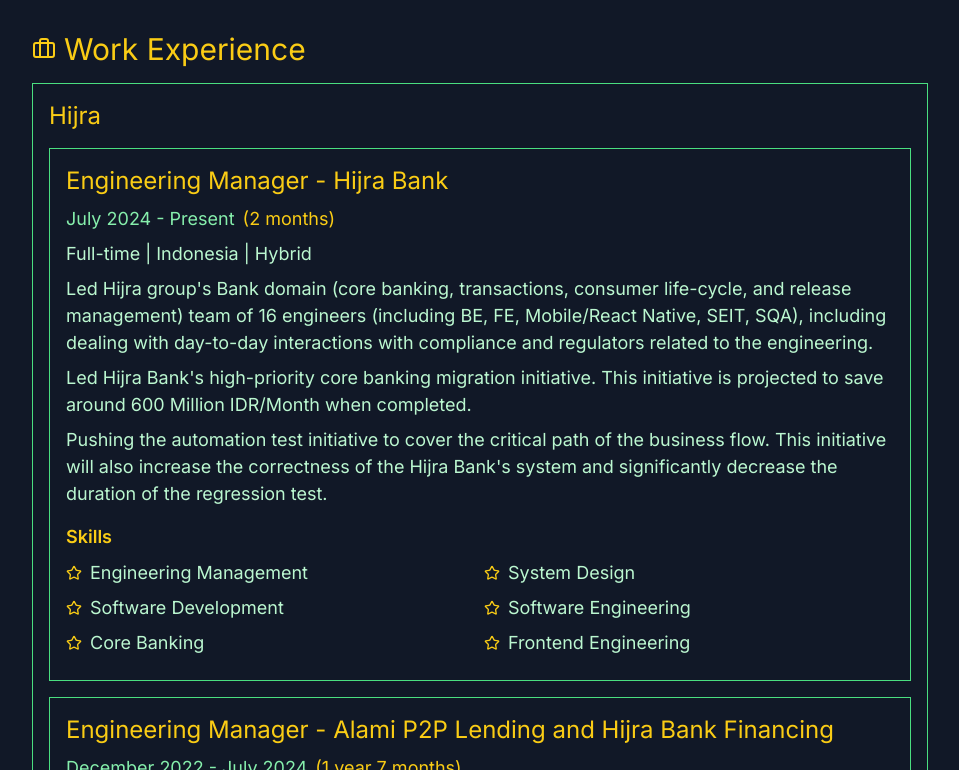
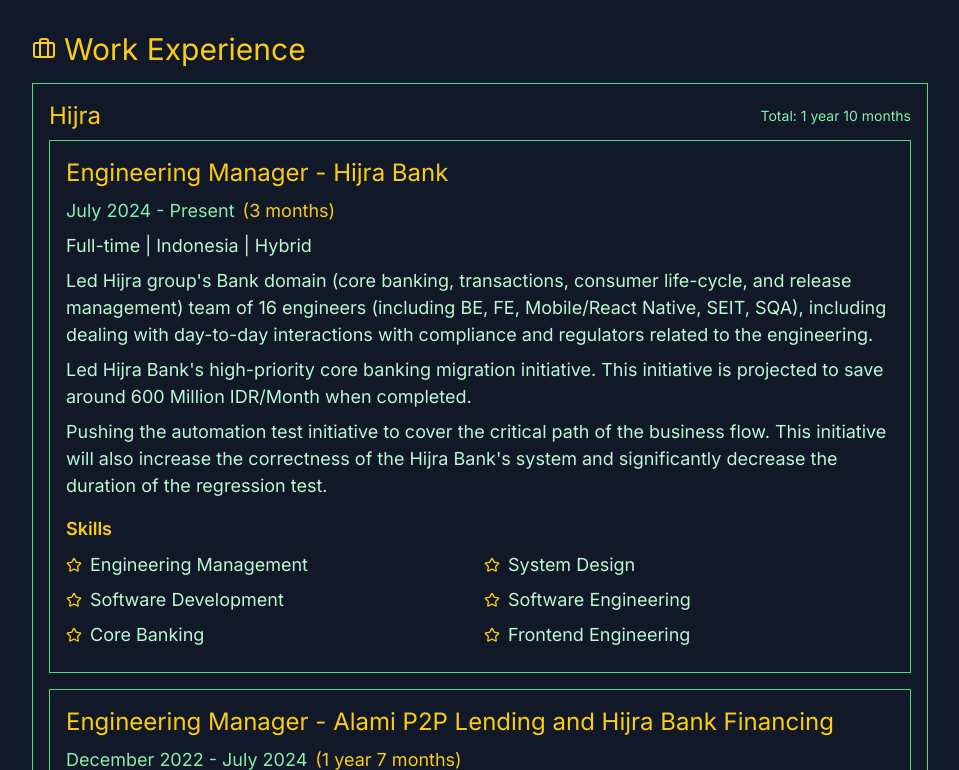
Before and after one commit to wahidyankf/wahidyankf-web, a Next.js app: page /cv in a window 1280 px wide. Shown: the part 810-1580 px from the top of the page, without its empty margins (160-1119 px from the left). Built offline with nearby package versions, Linux system fonts and the light colour scheme.

Commit message:
pull data to its own file

```diff
--- a/src/app/cv/page.tsx
+++ b/src/app/cv/page.tsx
@@ -55,7 +55,7 @@ const parseDate = (dateString: string): Date => {
   return new Date(parseInt(year), monthIndex);
 };
 
-const calculateDuration = (period: string) => {
+const calculateDuration = (period: string): number => {
   const [start, end] = period.split(" - ");
   let startDate: Date, endDate: Date;
 
@@ -64,12 +64,16 @@ const calculateDuration = (period: string) => {
     endDate = end === "Present" ? new Date() : parseDate(end);
   } catch (error) {
     console.error("Error parsing date:", error);
-    return "Invalid date";
+    return 0;
   }
 
   const months =
     (endDate.getFullYear() - startDate.getFullYear()) * 12 +
     (endDate.getMonth() - startDate.getMonth());
+  return Math.ceil(months + (endDate.getDate() - startDate.getDate()) / 31);
+};
+
+const formatDuration = (months: number): string => {
   const years = Math.floor(months / 12);
   const remainingMonths = months % 12;
 
@@ -100,7 +104,12 @@ const CVEntryComponent = ({
         {highlightText(entry.period, searchTerm)}
         {entry.type === "work" && (
           <span className="ml-2 text-yellow-400">
-            ({highlightText(calculateDuration(entry.period), searchTerm)})
+            (
+            {highlightText(
+              formatDuration(calculateDuration(entry.period)),
+              searchTerm
+            )}
+            )
           </span>
         )}
       </p>
@@ -225,6 +234,16 @@ const WorkExperienceSection = ({
     return dateB.getTime() - dateA.getTime();
   });
 
+  // Calculate total duration for each organization
+  const organizationDurations = sortedOrganizations.reduce((acc, org) => {
+    const totalMonths = groupedEntries[org].reduce(
+      (sum, entry) => sum + calculateDuration(entry.period),
+      0
+    );
+    acc[org] = formatDuration(totalMonths);
+    return acc;
+  }, {} as Record<string, string>);
+
   return (
     <div className="mb-8">
       <h2 className="text-xl sm:text-2xl md:text-3xl mb-4 text-yellow-400 flex items-center">
@@ -238,8 +257,12 @@ const WorkExperienceSection = ({
           key={organization}
           className="mb-6 border border-green-400 rounded-lg p-4"
         >
-          <h3 className="text-lg sm:text-xl md:text-2xl mb-4 text-yellow-400">
-            {highlightText(organization, searchTerm)}
+          <h3 className="text-lg sm:text-xl md:text-2xl mb-2 text-yellow-400 flex justify-between items-center">
+            <span>{highlightText(organization, searchTerm)}</span>
+            <span className="text-sm text-green-300">
+              Total:{" "}
+              {highlightText(organizationDurations[organization], searchTerm)}
+            </span>
           </h3>
           {groupedEntries[organization].map((entry, index) => (
             <CVEntryComponent
```
